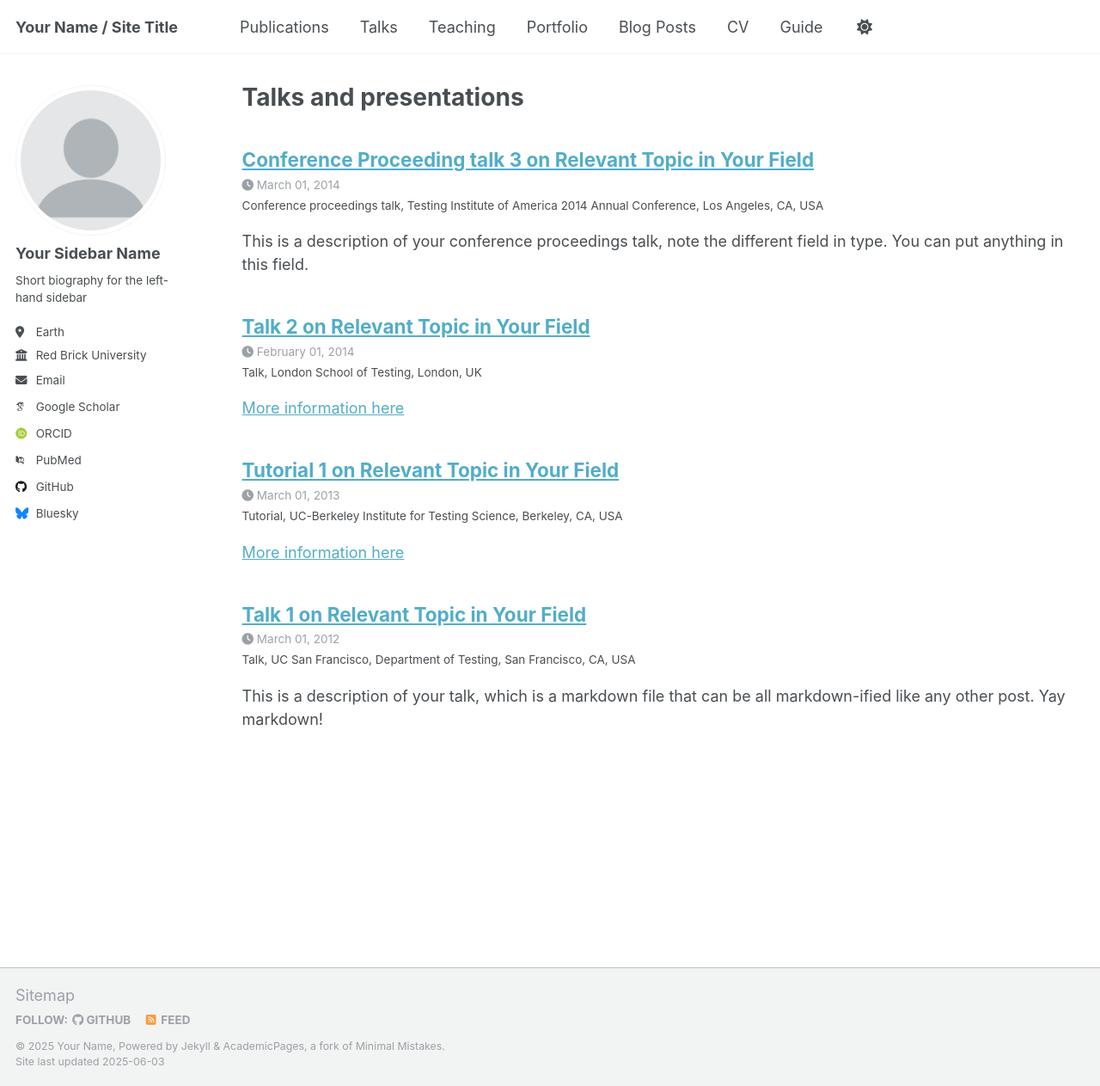
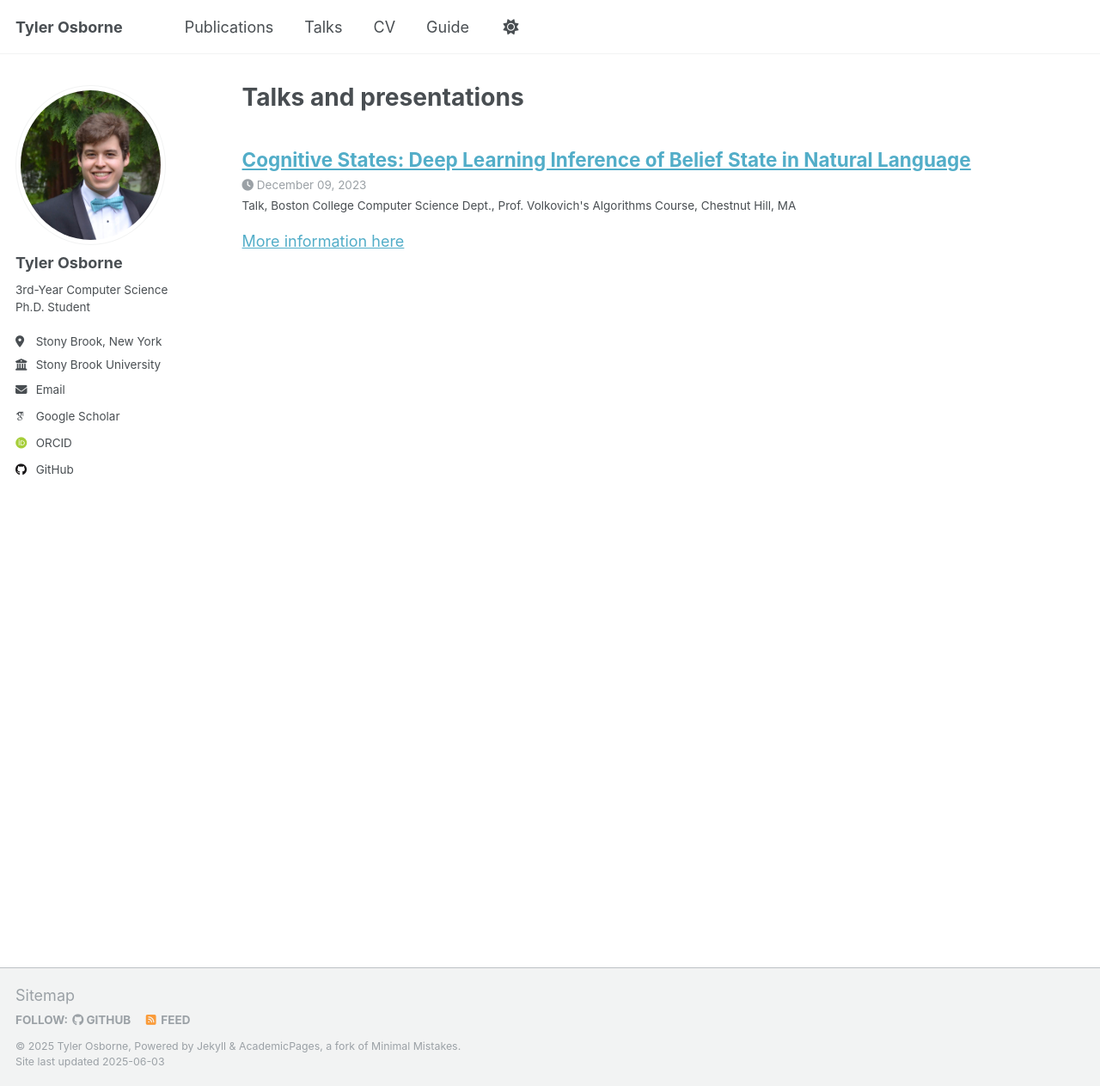
Before and after one commit to t-oz/t-oz.github.io, a Jekyll site: the page built from _pages/talks.html, in a window 1280 px wide and 1263 px high. Shown: the whole window at 86% size. Built offline with Jekyll 4.4.1, drawn with Linux system fonts in a browser that asks for light colours; some web fonts are replaced.

Commit message:
initial progress

```diff
--- a/_config.yml
+++ b/_config.yml
@@ -9,49 +9,49 @@
 # Basic Site Settings
 locale                   : "en-US"
 site_theme               : "default"
-title                    : "Your Name / Site Title"
+title                    : "Tyler Osborne"
 title_separator          : "-"
-name                     : &name "Your Name"
-description              : &description "personal description"
-url                      : https://academicpages.github.io # the base hostname & protocol for your site e.g. "https://[your GitHub username].github.io" or if you already have some other page hosted on Github then use "https://[your GitHub username].github.io/[Your Repo Name]"
-baseurl                  : "" # the subpath of your site, e.g. "/blog"
-repository               : "academicpages/academicpages.github.io"
+name                     : &name "Tyler Osborne"
+description              : &description "Tyler Osborne's personal website"
+url                      : https://t-oz.github.io
+baseurl                  : ""
+repository               : "t-oz/t-oz.github.io"
 
 # Site Author - The following control what appear as part of the author content on the side bar.
 #               If a field is blank the icon and link will not appear, otherwise it will be shown.
 #               Additional customization can be done by editing /_includes/author-profile.html
 author:
   # Biographic information
-  avatar           : "profile.png"
-  name             : "Your Sidebar Name"
-  pronouns         : # example: "she/her"
-  bio              : "Short biography for the left-hand sidebar"
-  location         : "Earth"
-  employer         : "Red Brick University"
-  uri              : # URL
-  email            : "none@example.org"
+  avatar           : "IMG_0415_Original.JPG"
+  name             : "Tyler Osborne"
+  pronouns         :
+  bio              : "3rd-Year Computer Science Ph.D. Student"
+  location         : "Stony Brook, New York"
+  employer         : "Stony Brook University"
+  uri              :
+  email            : "tyler.osborne@stonybrook.edu"
 
   # Academic websites
-  academia         : # URL
-  arxiv            : # URL - Update with the correct link to your profile
-  googlescholar    : "https://scholar.google.com/citations?user=PS_CX0AAAAAJ"
-  impactstory      : # URL
-  orcid            : "http://orcid.org/yourorcidurl"
-  semantic         : # URL
-  pubmed           : "https://www.ncbi.nlm.nih.gov/pubmed/?term=john+snow"
-  researchgate     : # URL
-  scopus           : # URL
+  academia         :
+  arxiv            :
+  googlescholar    : "https://scholar.google.com/citations?user=nxpfUi0AAAAJ"
+  impactstory      :
+  orcid            : "https://orcid.org/0009-0002-4039-3657"
+  semantic         :
+  pubmed           :
+  researchgate     :
+  scopus           :
 
   # Repositories and software development
-  bitbucket        : # Username - Update with your username on the site
-  codepen          : # Username
-  dribbble         : # Username
-  github           : "academicpages"
+  bitbucket        :
+  codepen          :
+  dribbble         :
+  github           : "t-oz"
   kaggle           : # Username
   stackoverflow    : # User number or user number and name (i.e., use "1" or "1/jeff-atwood")
 
   # Social media
-  bluesky          : "bsky.app" # Replace this with you Bluesky username
+  bluesky          : # Replace this with you Bluesky username
   facebook         : # Username
   flickr           : # Username
   foursquare       : # Username
--- a/_talks/2012-03-01-talk-1.md
+++ /dev/null
@@ -1,11 +0,0 @@
----
-title: "Talk 1 on Relevant Topic in Your Field"
-collection: talks
-type: "Talk"
-permalink: /talks/2012-03-01-talk-1
-venue: "UC San Francisco, Department of Testing"
-date: 2012-03-01
-location: "San Francisco, CA, USA"
----
-
-This is a description of your talk, which is a markdown file that can be all markdown-ified like any other post. Yay markdown!
--- a/_talks/2013-03-01-tutorial-1.md
+++ /dev/null
@@ -1,13 +0,0 @@
----
-title: "Tutorial 1 on Relevant Topic in Your Field"
-collection: talks
-type: "Tutorial"
-permalink: /talks/2013-03-01-tutorial-1
-venue: "UC-Berkeley Institute for Testing Science"
-date: 2013-03-01
-location: "Berkeley, CA, USA"
----
-
-[More information here](http://exampleurl.com)
-
-This is a description of your tutorial, note the different field in type. This is a markdown files that can be all markdown-ified like any other post. Yay markdown!
--- a/_talks/2014-02-01-talk-2.md
+++ /dev/null
@@ -1,13 +0,0 @@
----
-title: "Talk 2 on Relevant Topic in Your Field"
-collection: talks
-type: "Talk"
-permalink: /talks/2014-02-01-talk-2
-venue: "London School of Testing"
-date: 2014-02-01
-location: "London, UK"
----
-
-[More information here](http://example2.com)
-
-This is a description of your talk, which is a markdown files that can be all markdown-ified like any other post. Yay markdown!
--- a/_talks/2014-03-01-talk-3.md
+++ /dev/null
@@ -1,11 +0,0 @@
----
-title: "Conference Proceeding talk 3 on Relevant Topic in Your Field"
-collection: talks
-type: "Conference proceedings talk"
-permalink: /talks/2014-03-01-talk-3
-venue: "Testing Institute of America 2014 Annual Conference"
-date: 2014-03-01
-location: "Los Angeles, CA, USA"
----
-
-This is a description of your conference proceedings talk, note the different field in type. You can put anything in this field.
--- /dev/null
+++ b/_talks/2023-12-09-talk-1.md
@@ -0,0 +1,13 @@
+---
+title: "Cognitive States: Deep Learning Inference of Belief State in Natural Language"
+collection: talks
+type: "Talk"
+permalink: /talks/2023-12-09-talk-1
+venue: "Boston College Computer Science Dept., Prof. Volkovich's Algorithms Course"
+date: 2023-12-09
+location: "Chestnut Hill, MA"
+---
+
+[More information here](https://localhost:4000/files/Cognitive States Guest Lecture, Volkovich 2023.pdf)
+
+An invited guest lecture for my undergraduate algorithms course where I presented my undergraduate research and tips for getting involved in research at BC.
--- a/markdown_generator/talks.tsv
+++ b/markdown_generator/talks.tsv
@@ -1,5 +1,2 @@
 title	type	url_slug	venue	date	location	talk_url	description
-Talk 1 on Relevant Topic in Your Field	Talk	talk-1	UC San Francisco, Department of Testing	2012-03-01	San Francisco, California		This is a description of your talk, which is a markdown files that can be all markdown-ified like any other post. Yay markdown!
-Tutorial 1 on Relevant Topic in Your Field	Tutorial	tutorial-1	UC-Berkeley Institute for Testing Science	2013-03-01	Berkeley CA, USA	http://exampleurl.com	This is a description of your tutorial, note the different field in type. This is a markdown files that can be all markdown-ified like any other post. Yay markdown!
-Talk 2 on Relevant Topic in Your Field	Talk	talk-2	London School of Testing	2014-02-01	London, UK	http://example2.com	This is a description of your talk, which is a markdown files that can be all markdown-ified like any other post. Yay markdown!
-Conference Proceeding talk 3 on Relevant Topic in Your Field	Conference proceedings talk	talk-3	Testing Institute of America 2014 Annual Conference	2014-03-01	Los Angeles, CA		This is a description of your conference proceedings talk, note the different field in type. You can put anything in this field.
+Cognitive States: Deep Learning Inference of Belief State in Natural Language	Talk	talk-1	Boston College Computer Science Dept., Prof. Volkovich's Algorithms Course	2023-12-09	Chestnut Hill, MA	https://t-oz.github.io/files/volkovich_2023_talk.pdf	"An invited guest lecture for my undergraduate algorithms course where I presented my undergraduate research and tips for getting involved in research at BC."
```
Also changed, not shown: _data/navigation.yml (+0 -8 lines), _pages/about.md (+1 -1 lines), images/IMG_0415_Original.JPG (added), 2 other files.
